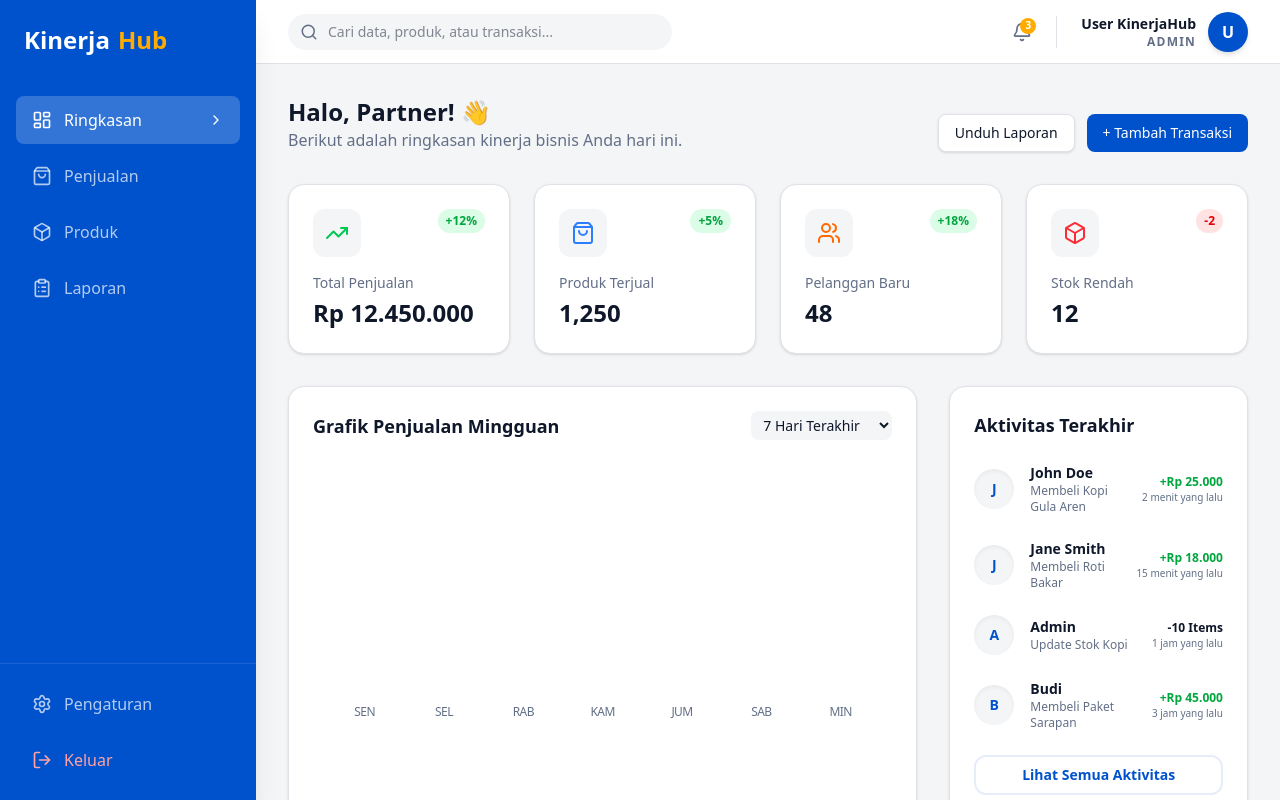
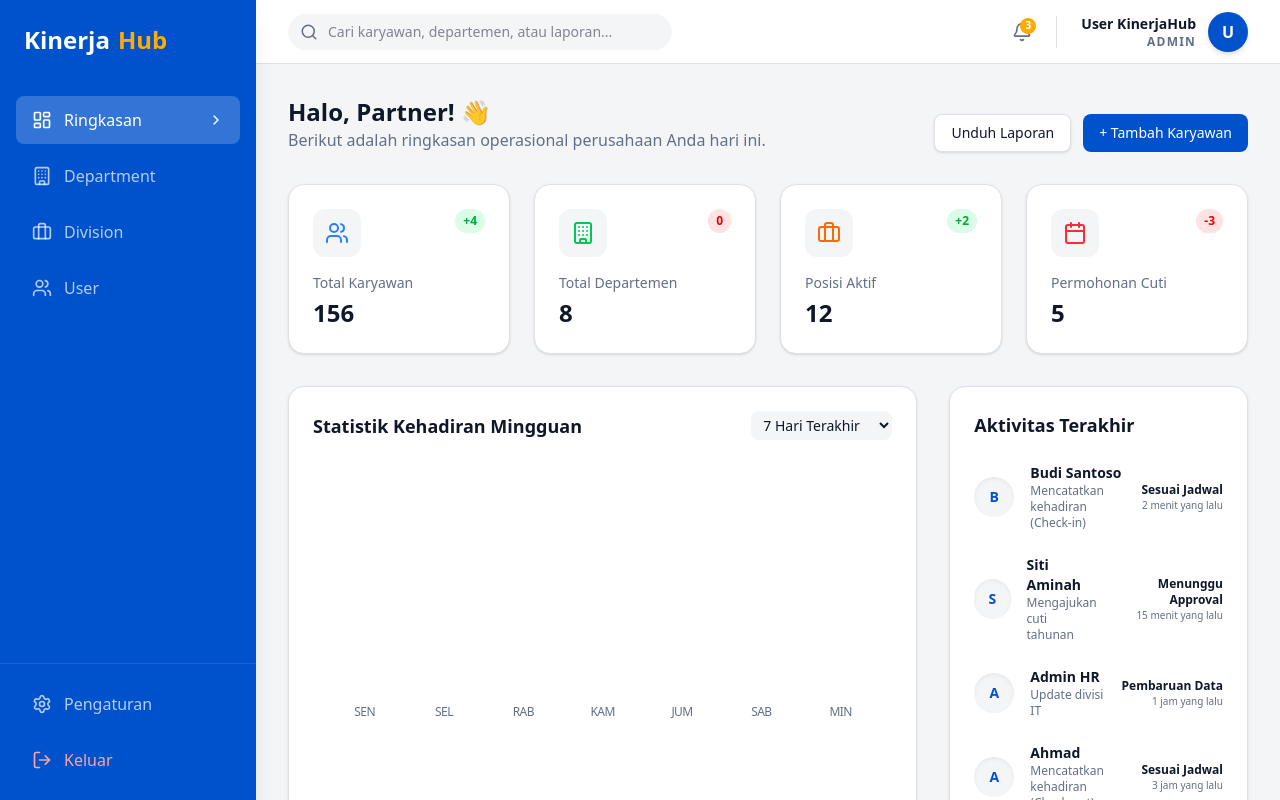
Before and after one commit to RIzkiPD3/kinerjahub-fe, a React (Vite) app: page /dashboard in a window 1280 px wide. Built offline with nearby package versions, Linux system fonts and the light colour scheme.

Commit message:
feat: new dashboard

```diff
--- a/src/pages/Dashboard.tsx
+++ b/src/pages/Dashboard.tsx
@@ -1,15 +1,14 @@
 import { useState } from "react";
 import {
   Users,
-  ShoppingBag,
-  TrendingUp,
+  Building,
+  Briefcase,
   Settings,
   LogOut,
   Bell,
   Search,
   LayoutDashboard,
-  Box,
-  ClipboardList,
+  Calendar,
   ChevronRight,
 } from "lucide-react";
 import { useAuth } from "@/hooks/use-auth";
@@ -27,28 +26,28 @@ const Dashboard = () => {
 
   const stats = [
     {
-      title: "Total Penjualan",
-      value: "Rp 12.450.000",
-      icon: <TrendingUp className="text-green-500" />,
-      trend: "+12%",
+      title: "Total Karyawan",
+      value: "156",
+      icon: <Users className="text-blue-500" />,
+      trend: "+4",
     },
     {
-      title: "Produk Terjual",
-      value: "1,250",
-      icon: <ShoppingBag className="text-blue-500" />,
-      trend: "+5%",
+      title: "Total Departemen",
+      value: "8",
+      icon: <Building className="text-green-500" />,
+      trend: "0",
     },
     {
-      title: "Pelanggan Baru",
-      value: "48",
-      icon: <Users className="text-orange-500" />,
-      trend: "+18%",
+      title: "Posisi Aktif",
+      value: "12",
+      icon: <Briefcase className="text-orange-500" />,
+      trend: "+2",
     },
     {
-      title: "Stok Rendah",
-      value: "12",
-      icon: <Box className="text-red-500" />,
-      trend: "-2",
+      title: "Permohonan Cuti",
+      value: "5",
+      icon: <Calendar className="text-red-500" />,
+      trend: "-3",
     },
   ];
 
@@ -74,16 +73,16 @@ const Dashboard = () => {
             )}
           </button>
           <button className="w-full flex items-center gap-3 px-4 py-3 rounded-lg hover:bg-white/5 transition-all text-white/70 hover:text-white">
-            <ShoppingBag size={20} />
-            <span className="font-medium">Penjualan</span>
+            <Building size={20} />
+            <span className="font-medium">Department</span>
           </button>
           <button className="w-full flex items-center gap-3 px-4 py-3 rounded-lg hover:bg-white/5 transition-all text-white/70 hover:text-white">
-            <Box size={20} />
-            <span className="font-medium">Produk</span>
+            <Briefcase size={20} />
+            <span className="font-medium">Division</span>
           </button>
           <button className="w-full flex items-center gap-3 px-4 py-3 rounded-lg hover:bg-white/5 transition-all text-white/70 hover:text-white">
-            <ClipboardList size={20} />
-            <span className="font-medium">Laporan</span>
+            <Users size={20} />
+            <span className="font-medium">User</span>
           </button>
         </nav>
 
@@ -113,7 +112,7 @@ const Dashboard = () => {
             />
             <input
               type="text"
-              placeholder="Cari data, produk, atau transaksi..."
+              placeholder="Cari karyawan, departemen, atau laporan..."
               className="w-full pl-10 pr-4 py-2 bg-secondary rounded-full border-none focus:ring-2 focus:ring-primary/20 text-sm outline-none"
             />
           </div>
@@ -150,7 +149,7 @@ const Dashboard = () => {
                 Halo, {user?.name?.split(" ")[0] || "Partner"}! 👋
               </h2>
               <p className="text-muted-foreground">
-                Berikut adalah ringkasan kinerja bisnis Anda hari ini.
+                Berikut adalah ringkasan operasional perusahaan Anda hari ini.
               </p>
             </div>
             <div className="flex gap-3">
@@ -158,7 +157,7 @@ const Dashboard = () => {
                 Unduh Laporan
               </button>
               <button className="px-4 py-2 bg-primary text-white rounded-lg text-sm font-medium hover:bg-blue-700 transition-all">
-                + Tambah Transaksi
+                + Tambah Karyawan
               </button>
             </div>
           </div>
@@ -194,7 +193,9 @@ const Dashboard = () => {
           <div className="grid grid-cols-1 lg:grid-cols-3 gap-8">
             <div className="lg:col-span-2 bg-white p-6 rounded-2xl shadow-sm border border-border">
               <div className="flex items-center justify-between mb-6">
-                <h3 className="text-lg font-bold">Grafik Penjualan Mingguan</h3>
+                <h3 className="text-lg font-bold">
+                  Statistik Kehadiran Mingguan
+                </h3>
                 <select className="text-sm bg-secondary border-none rounded-lg px-2 py-1 outline-none font-medium">
                   <option>7 Hari Terakhir</option>
                   <option>30 Hari Terakhir</option>
@@ -211,7 +212,7 @@ const Dashboard = () => {
                       style={{ height: `${h}%` }}
                     >
                       <div className="absolute -top-10 left-1/2 -translate-x-1/2 bg-foreground text-white text-[10px] px-2 py-1 rounded opacity-0 group-hover:opacity-100 transition-opacity whitespace-nowrap">
-                        Rp {h * 100}k
+                        {h}% Hadir
                       </div>
                     </div>
                     <span className="text-xs text-muted-foreground font-medium uppercase tracking-tighter">
@@ -227,28 +228,28 @@ const Dashboard = () => {
               <div className="space-y-6">
                 {[
                   {
-                    name: "John Doe",
-                    action: "Membeli Kopi Gula Aren",
+                    name: "Budi Santoso",
+                    action: "Mencatatkan kehadiran (Check-in)",
                     time: "2 menit yang lalu",
-                    amount: "+Rp 25.000",
+                    status: "Sesuai Jadwal",
                   },
                   {
-                    name: "Jane Smith",
-                    action: "Membeli Roti Bakar",
+                    name: "Siti Aminah",
+                    action: "Mengajukan cuti tahunan",
                     time: "15 menit yang lalu",
-                    amount: "+Rp 18.000",
+                    status: "Menunggu Approval",
                   },
                   {
-                    name: "Admin",
-                    action: "Update Stok Kopi",
+                    name: "Admin HR",
+                    action: "Update divisi IT",
                     time: "1 jam yang lalu",
-                    amount: "-10 Items",
+                    status: "Pembaruan Data",
                   },
                   {
-                    name: "Budi",
-                    action: "Membeli Paket Sarapan",
+                    name: "Ahmad",
+                    action: "Mencatatkan kehadiran (Check-out)",
                     time: "3 jam yang lalu",
-                    amount: "+Rp 45.000",
+                    status: "Sesuai Jadwal",
                   },
                 ].map((act, i) => (
                   <div key={i} className="flex items-center gap-4">
@@ -262,10 +263,8 @@ const Dashboard = () => {
                       </p>
                     </div>
                     <div className="text-right">
-                      <p
-                        className={`text-xs font-bold ${act.amount.startsWith("+") ? "text-green-600" : "text-foreground"}`}
-                      >
-                        {act.amount}
+                      <p className="text-xs font-bold text-foreground">
+                        {act.status}
                       </p>
                       <p className="text-[10px] text-muted-foreground">
                         {act.time}
```
